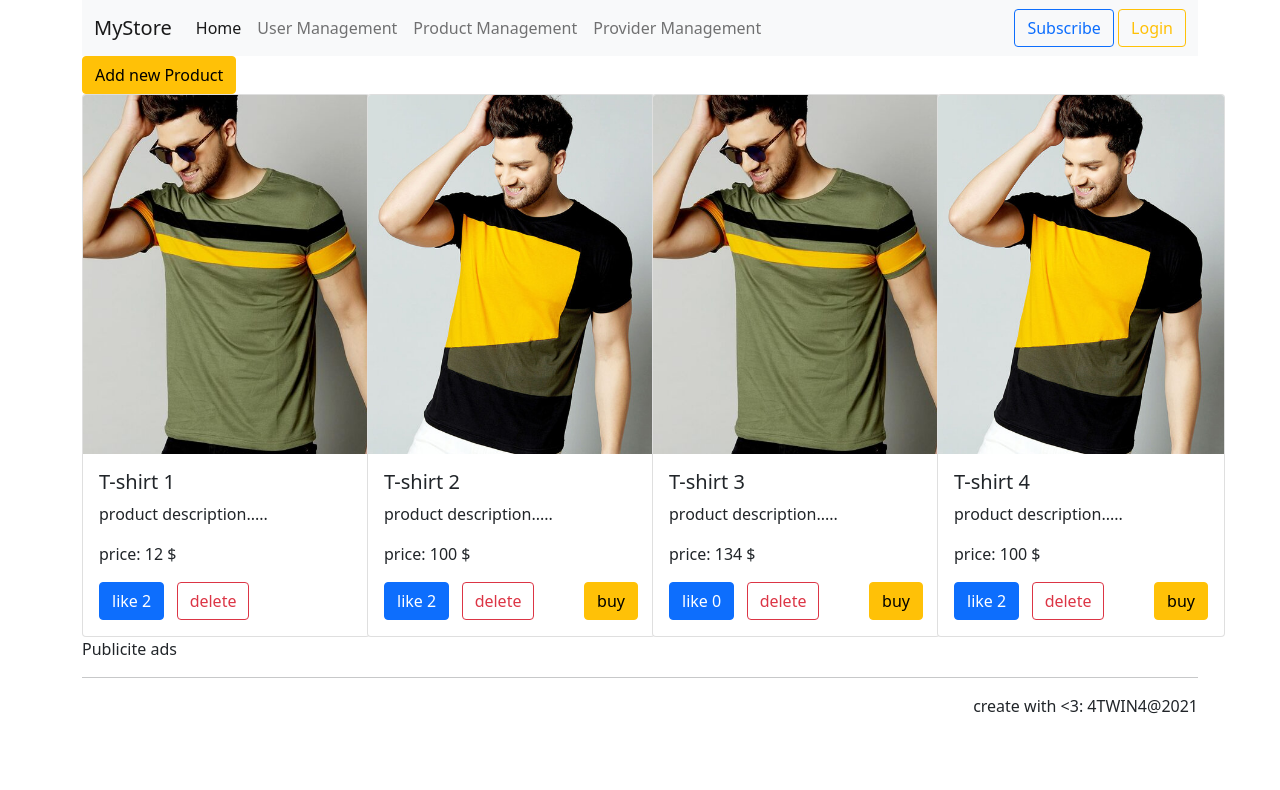
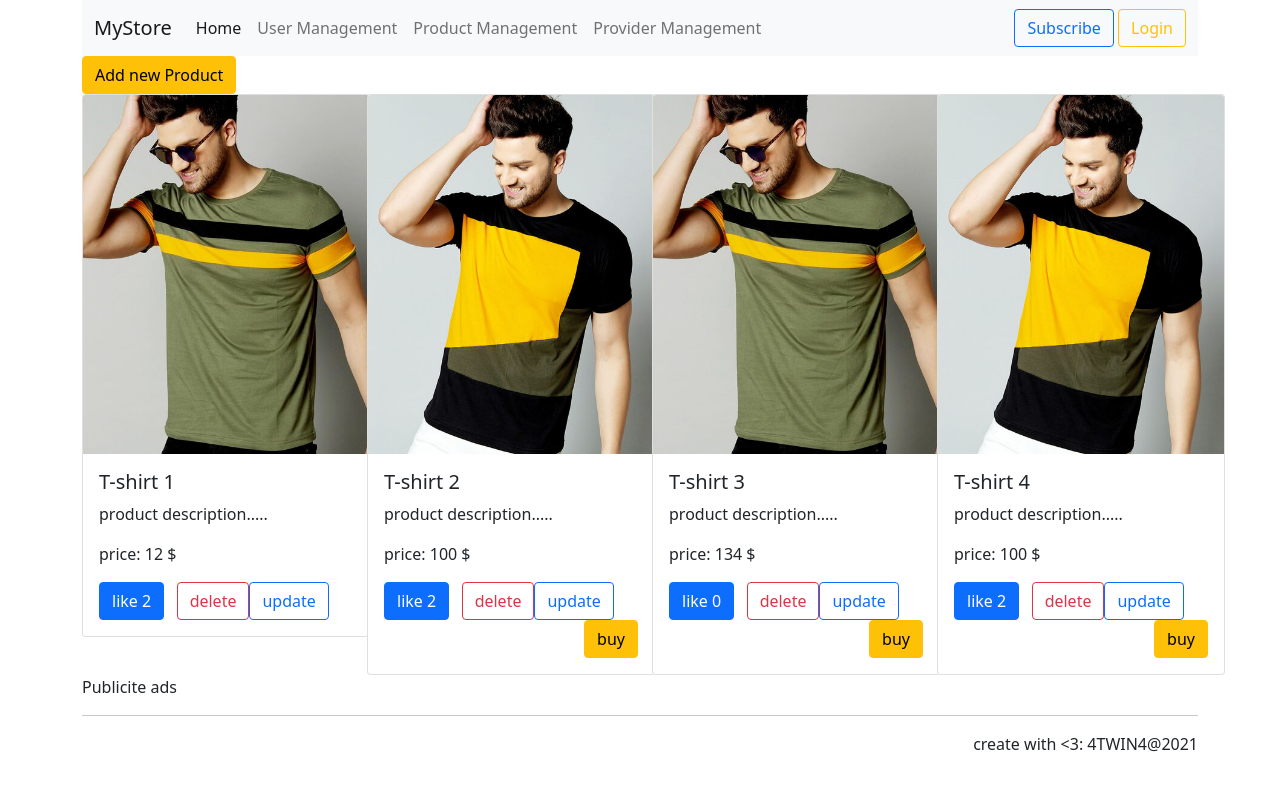
Before and after one commit to badi3a/ProjectAngularTWIN4, an Angular app: page /product in a window 1280 px wide. Shown: the top 790 px of the page. Built offline with nearby package versions, Linux system fonts and the light colour scheme.

Commit message:
commit S8

```diff
--- a/src/app/form-product/form-product.component.ts
+++ b/src/app/form-product/form-product.component.ts
@@ -1,4 +1,4 @@
-import {Component, OnInit, Output, EventEmitter} from '@angular/core';
+import {Component, OnInit, Output, EventEmitter, Input} from '@angular/core';
 import {Form, FormBuilder, FormGroup, Validators} from "@angular/forms";
 import {Product} from "../model/product";
 
@@ -12,19 +12,24 @@ export class FormProductComponent implements OnInit {
   private product: Product;
 
   @Output() addEvent = new EventEmitter<Product>()
+  @Input() updateProduct : Product;
 
   constructor(private builder : FormBuilder) { }
 
   ngOnInit(): void {
-    this.product = new Product();
+    if (this.updateProduct === null){
+      this.product = new Product();
+    } else {
+      this.product = this.updateProduct;
+    }
 
     this.form = this.builder.group({
-      'title' : ['', [Validators.required, Validators.minLength(5)]],
-      'description' : ['', Validators.required],
-      'price' : ['', [Validators.required, Validators.min(10)]],
-      'picture' : ['default.png', Validators.required],
-      'category' : ['', Validators.required],
-      'quantity' : ['0', [Validators.required, Validators.min(0)]]
+      'title' : [this.product.title, [Validators.required, Validators.minLength(5)]],
+      'description' : [this.product.description, Validators.required],
+      'price' : [this.product.price, [Validators.required, Validators.min(10)]],
+      'picture' : [this.product.picture, Validators.required],
+      'category' : [this.product.category, Validators.required],
+      'quantity' : [this.product.quantity, [Validators.required, Validators.min(0)]]
     });
   }
 
--- a/src/app/main-product/main-product.component.html
+++ b/src/app/main-product/main-product.component.html
@@ -1,12 +1,14 @@
 <button class="btn btn-warning" (click)="showForm()">Add new Product</button>
 <app-form-product (addEvent)="saveProduct($event)"
-                  *ngIf="showFormTemplate">
+                  *ngIf="showFormTemplate" [updateProduct]="inputProduct">
 
 </app-form-product>
 <div class="row" *ngIf="!showFormTemplate">
   <app-product class="col-md-3" *ngFor="let object of listProduct"
   [product]="object" (notification)="like($event)"
-  (deleteEvent)="delete($event)">
+  (deleteEvent)="delete($event)"
+  (updateEvent)="updateForm($event)" >
+
   </app-product>
 </div>
 <div disabled>
--- a/src/app/main-product/main-product.component.ts
+++ b/src/app/main-product/main-product.component.ts
@@ -6,8 +6,10 @@ import {Product} from "../model/product";
   templateUrl: './main-product.component.html',
   styleUrls: ['./main-product.component.css']
 })
+
 export class MainProductComponent implements OnInit {
   listProduct: Product[];
+  inputProduct : Product = new Product();
   showFormTemplate: boolean;
   constructor() { }
 
@@ -55,7 +57,13 @@ export class MainProductComponent implements OnInit {
  }
 
   saveProduct(product: Product) {
-    this.listProduct.push(product);
+    let i = this.listProduct.indexOf(product);
+    if (i!= -1){
+      this.listProduct[i]=product;
+    }else {
+      this.listProduct.push(product);
+
+    }
     this.showFormTemplate = false;
   }
   showForm(){
@@ -65,4 +73,10 @@ export class MainProductComponent implements OnInit {
     let i = this.listProduct.indexOf(p);
     this.listProduct.splice(i,1)
   }
+  updateForm(p:Product){
+    this.showFormTemplate=true;
+    this.inputProduct = p;
+
+
+  }
 }
--- a/src/app/product/product.component.html
+++ b/src/app/product/product.component.html
@@ -9,6 +9,8 @@
     </button>
     &nbsp;
     <button class="btn btn-outline-danger" (click)="deleteNotif()">delete</button>
+    <button class="btn btn-outline-primary" (click)="updateNotif()">update</button>
+
     <button class="btn btn-warning" style="float: right" [hidden]="product.quantity===0">
       buy
     </button>
--- a/src/app/product/product.component.ts
+++ b/src/app/product/product.component.ts
@@ -10,6 +10,7 @@ export class ProductComponent implements OnInit {
   @Input() product: Product;
   @Output() notification= new EventEmitter<Product>()
   @Output() deleteEvent = new EventEmitter<Product>()
+  @Output() updateEvent = new EventEmitter<Product>()
   constructor() { }
 
   ngOnInit(): void {
@@ -21,4 +22,7 @@ export class ProductComponent implements OnInit {
   deleteNotif(){
     this.deleteEvent.emit(this.product)
   }
+  updateNotif(){
+    this.updateEvent.emit(this.product)
+  }
 }
```
